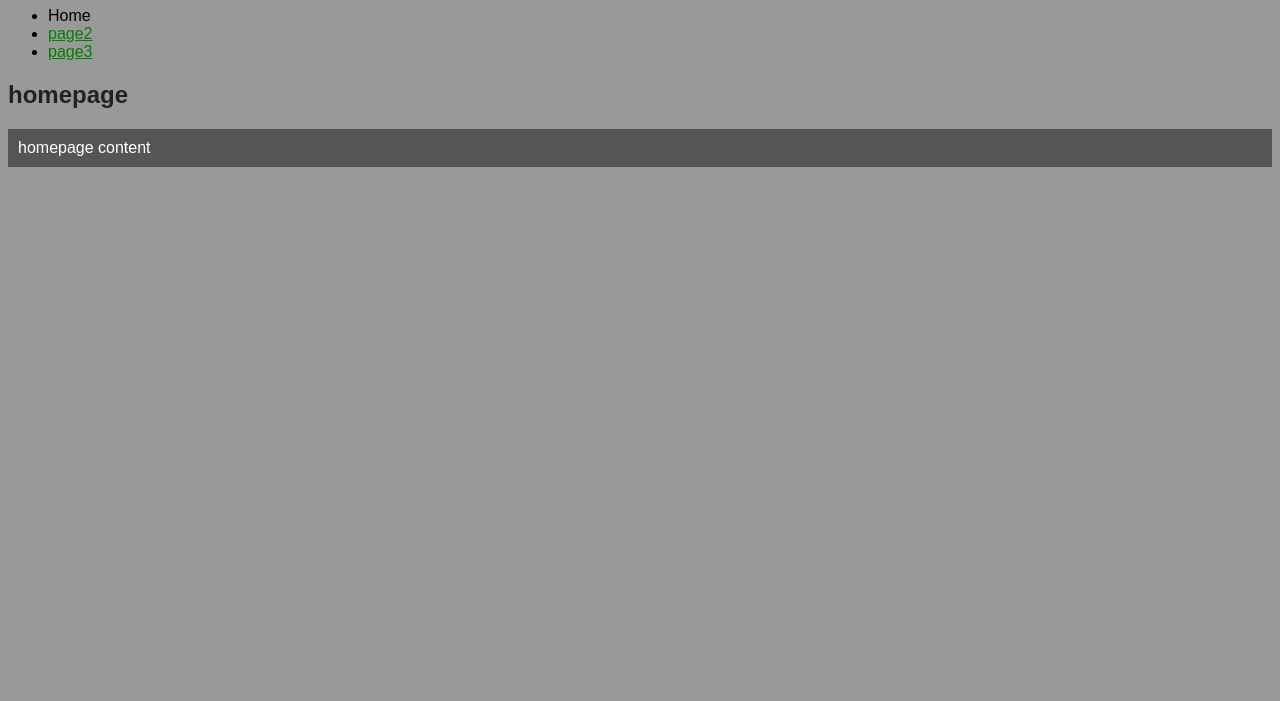
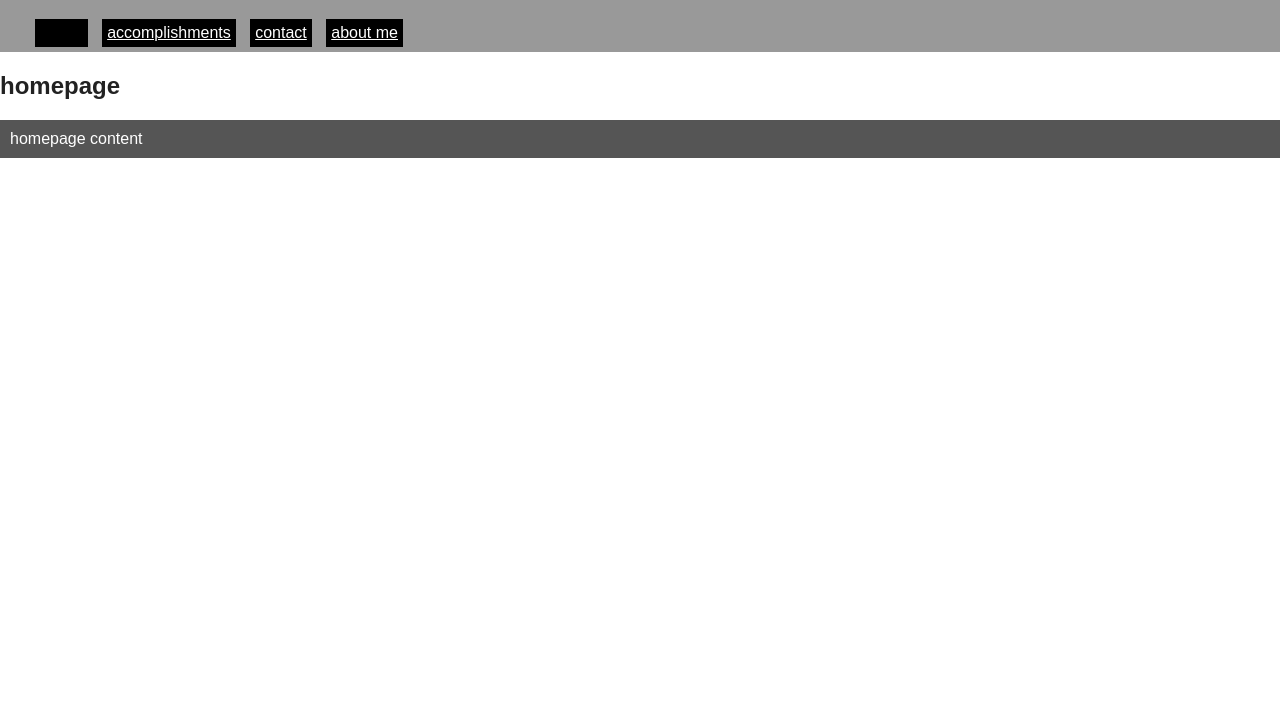
Before and after one commit to NaughtNoah/naughtnoah.github.io, a plain HTML site: page index.html in a window 1280 px wide. Shown: the part 99-800 px from the top of the page. Drawn offline with Linux system fonts and the light colour scheme.

Commit message:
"update layout"

```diff
--- a/index.html
+++ b/index.html
@@ -6,11 +6,16 @@
 </head>
 <body>
 <h1>My Website</h1>
-<ul>
-	<li>Home</li>
-	<li><a href="page2.html">page2</a></li>
-	<li><a href="page3.html">page3</a></li>
-</ul>
+<header>
+	<nav>
+		<ul>
+			<li>Home</li>
+			<li><a href="page4.html">accomplishments</a></li>
+			<li><a href="page2.html">contact</a></li>
+			<li><a href="page3.html">about me</a></li>
+		</ul>
+	</nav>
+</header>
 <h2>homepage </h2>
 <p>homepage content</p>
 </body>
--- a/main.css
+++ b/main.css
@@ -1,5 +1,5 @@
 body {
-	background-color:#999;
+	margin: 0;
 	font-family: arial;
 }
 
@@ -16,3 +16,25 @@ p {
 h1, h2 {
 	color: #222
 }
+nav ul {
+	display: inline;
+	padding: 0 0 0 15px;
+}
+
+nav ul li {
+	display: inline-block;
+	background-color: black;
+	list-style-type: none;
+	padding: 5px;
+	margin: 5px;
+}
+
+nav ul li a {
+	color: white;
+}
+
+header {
+	background-color:#999;
+	margin: 0;
+	padding:15px 15px 0 15px;
+}
```
Also changed, not shown: page4.html (added, +10 -0 lines).
